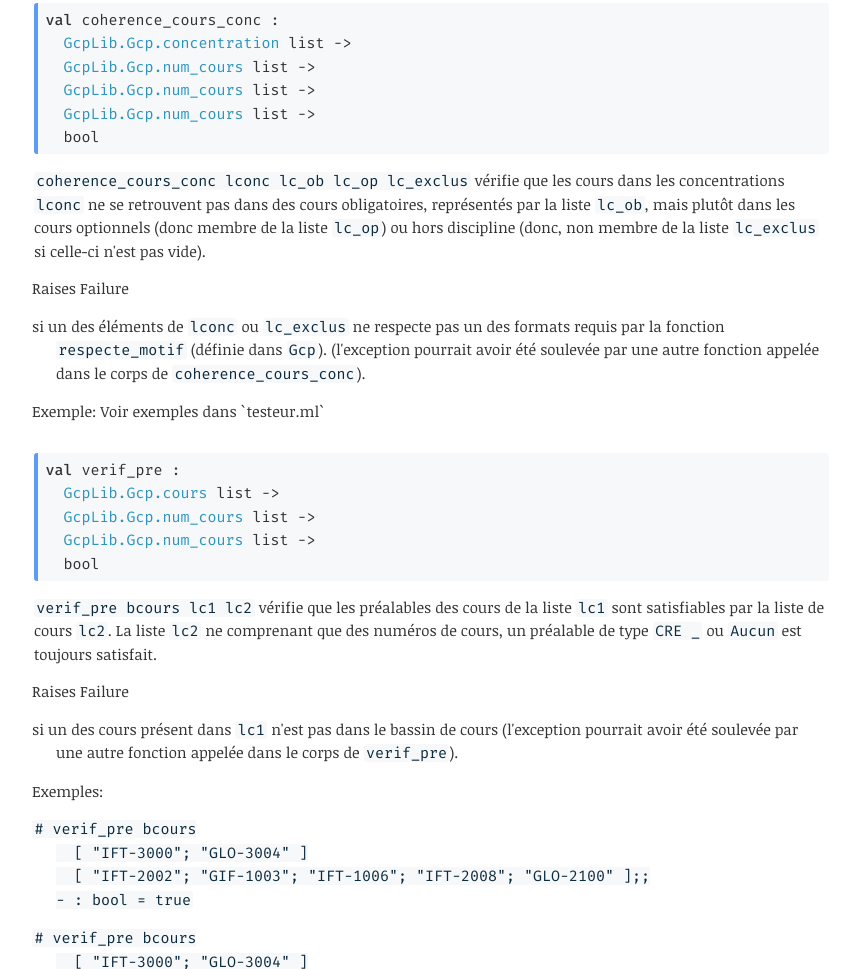
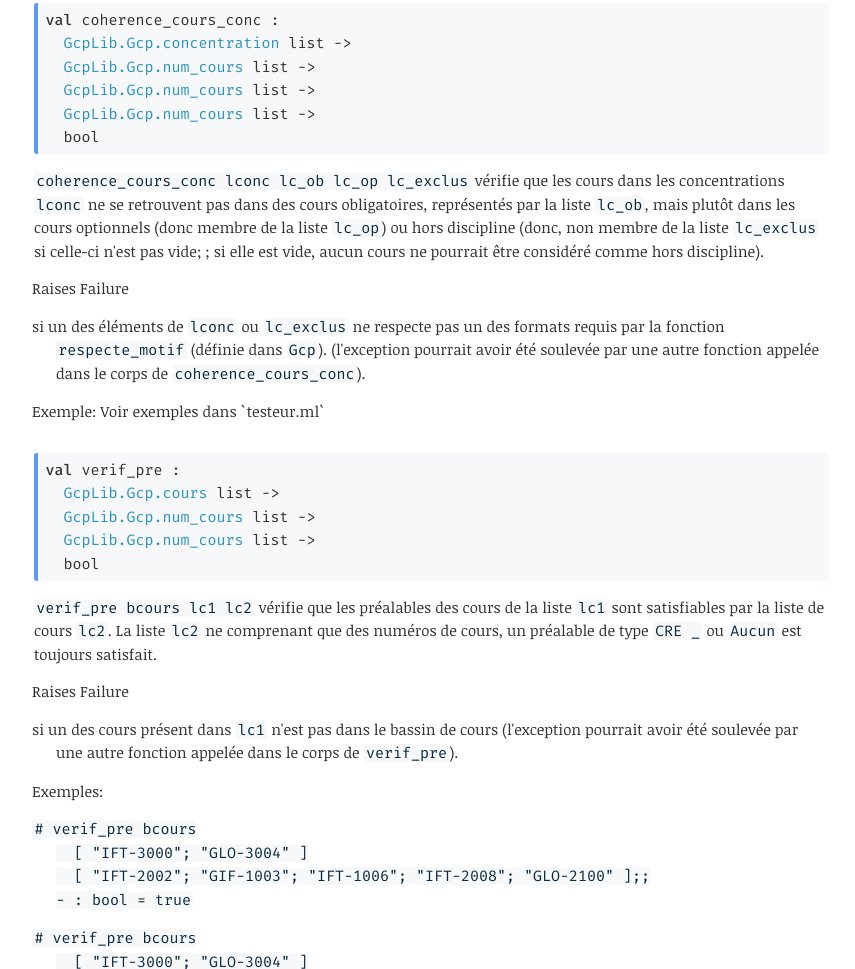
Before and after one commit to bktari/ift3000-h23, a plain HTML site: page docs/tp1@e28fb470910f/Tp1/index.html in a window 1280 px wide. Shown: the part 5918-6887 px from the top of the page, without its empty margins (253-1108 px from the left). Drawn offline with Linux system fonts and the light colour scheme.

Commit message:
maj doc html

```diff
--- a/docs/tp1@e28fb470910f/Tp1/index.html
+++ b/docs/tp1@e28fb470910f/Tp1/index.html
@@ -330,7 +330,8 @@ Exception: Failure &quot;Cours &lt;5&gt; inexistant!&quot;.
         <p><code>coherence_cours_conc lconc lc_ob lc_op lc_exclus</code> vérifie que les cours dans les concentrations
           <code>lconc</code> ne se retrouvent pas dans des cours obligatoires, représentés par la liste
           <code>lc_ob</code>, mais plutôt dans les cours optionnels (donc membre de la liste <code>lc_op</code>) ou hors
-          discipline (donc, non membre de la liste <code>lc_exclus</code> si celle-ci n'est pas vide).</p>
+          discipline (donc, non membre de la liste <code>lc_exclus</code> si celle-ci n'est pas vide; ; si elle est
+          vide, aucun cours ne pourrait être considéré comme hors discipline).</p>
         <ul class="at-tags">
           <li class="raises"><span class="at-tag">raises</span> <span class="value">Failure</span>
             <p>si un des éléments de <code>lconc</code> ou <code>lc_exclus</code> ne respecte pas un des formats requis
```
